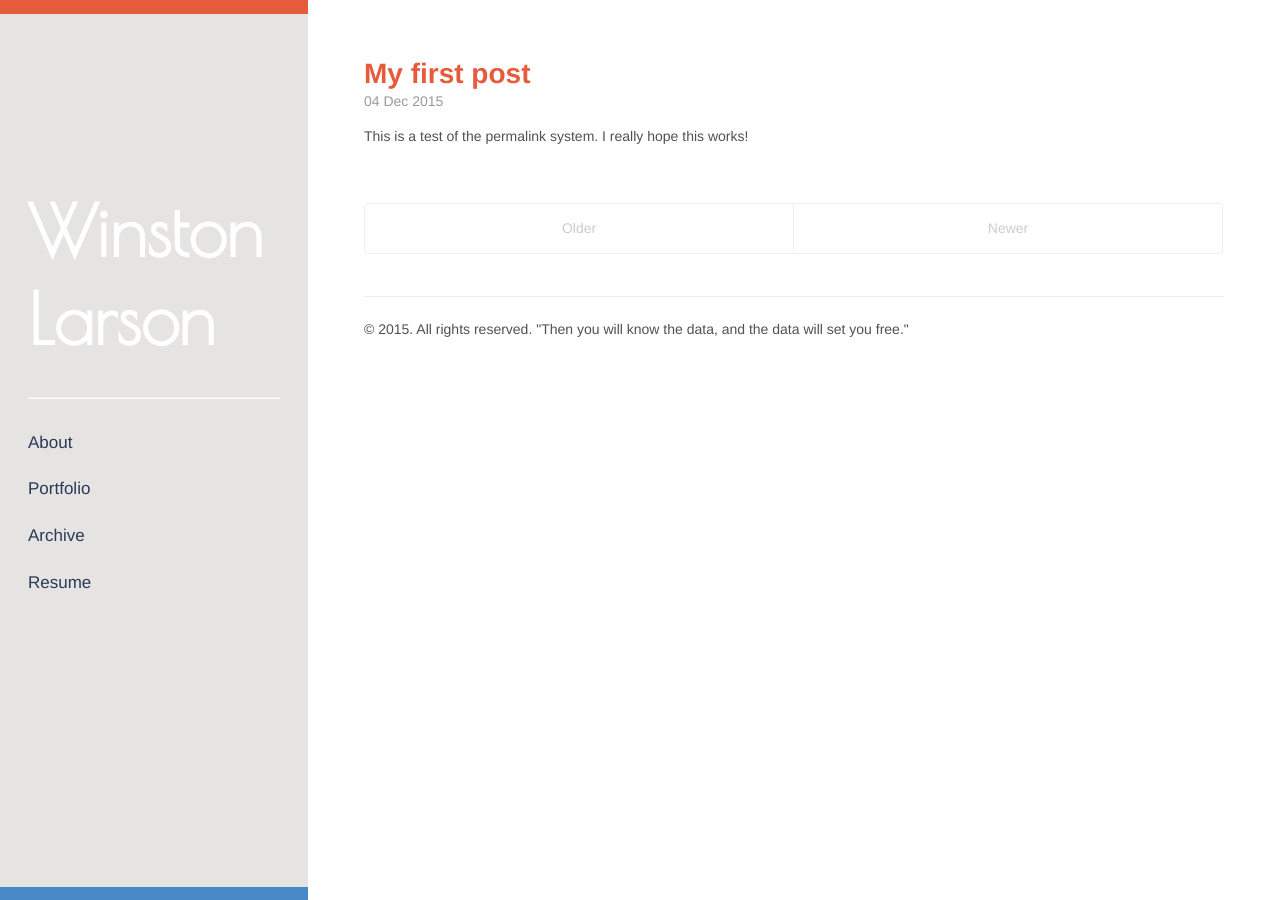
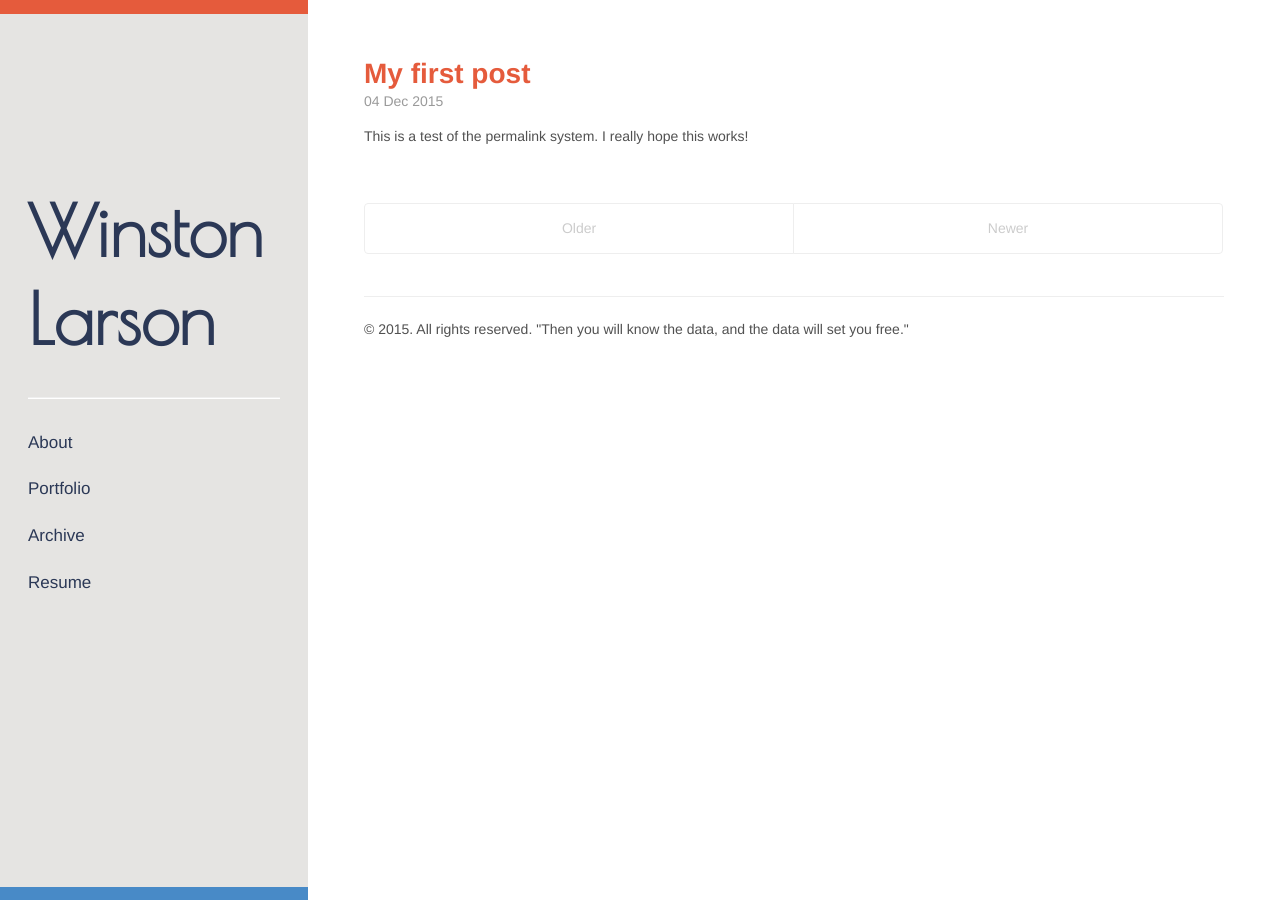
Before and after one commit to winstonlarson/old_website, a Jekyll site: the page built from index.html, in a window 1280 px wide. Built offline with Jekyll 4.4.1, drawn with Linux system fonts in a browser that asks for light colours; some web fonts are replaced; the list of posts is cut into pages by our own code.

Commit message:
fixed colors

```diff
--- a/_includes/sidebar.html
+++ b/_includes/sidebar.html
@@ -10,7 +10,7 @@
   <div class="container sidebar-sticky">
     <div class="sidebar-about">
       <h1>
-        <a style="text-decoration:none; color: #fff" href="{{ site.baseurl }}">
+        <a style="text-decoration:none; color: #2B3856" href="{{ site.baseurl }}">
           {{ site.title }}
         </a>
       </h1>
```
Also changed, not shown: 11 other files.
